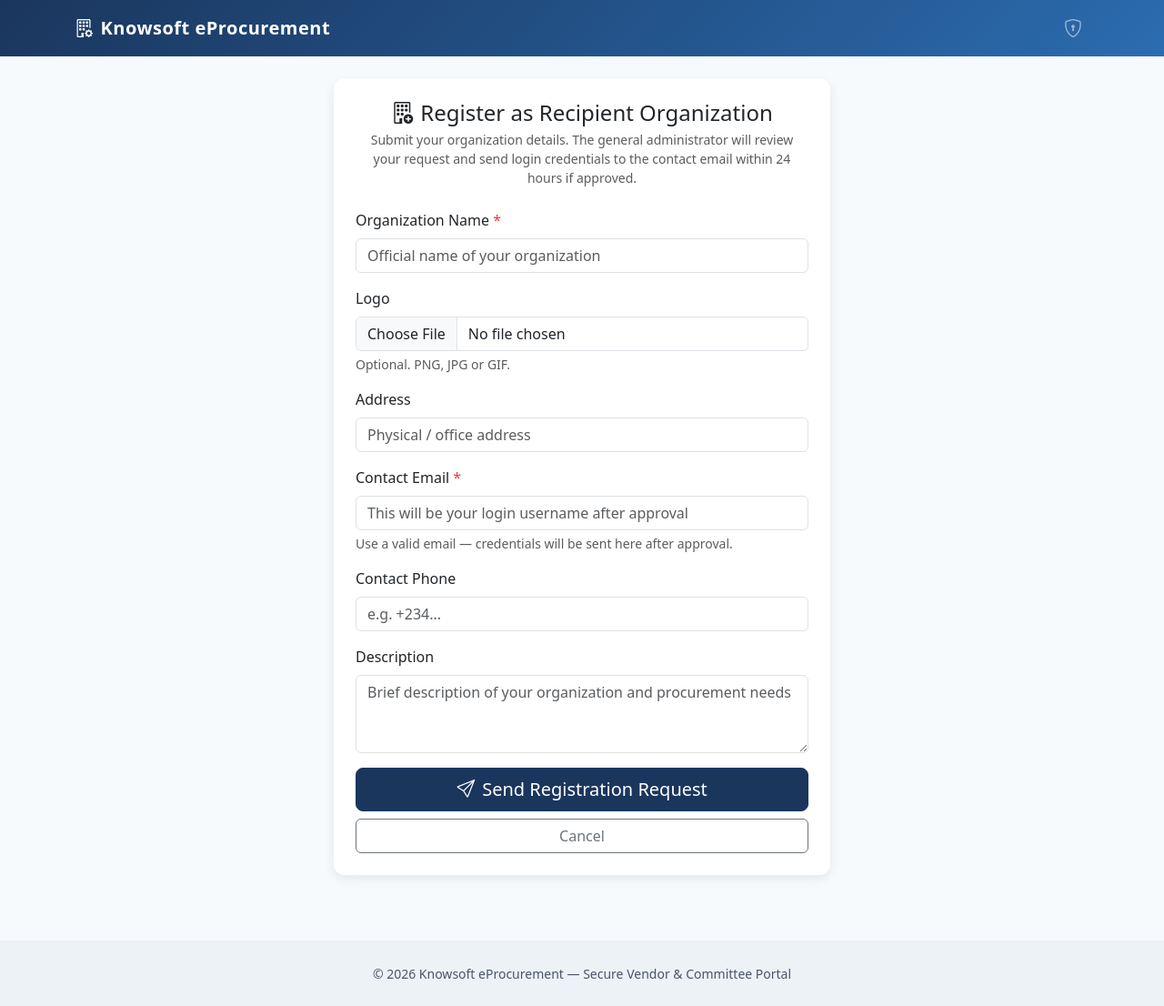
After one commit to KnowsoftCloudAir/KnowsoftCloudAir-FMSS, a Flask app: page /register_org in a window 1280 px wide. The commit adds this page. Shown: the whole page at 91% size. Run offline with Flask 3, Linux system fonts and the light colour scheme.

Commit message:
Add files via upload

```diff
--- a/app.py
+++ b/app.py
@@ -127,6 +127,21 @@ def init_db():
             winning_vendor_id INTEGER, lpo_sent INTEGER DEFAULT 0, lpo_sent_at TEXT,
             delivery_status TEXT DEFAULT 'pending', certificate_issued INTEGER DEFAULT 0,
             closed INTEGER DEFAULT 0, notes TEXT)""",
+        """CREATE TABLE IF NOT EXISTS org_registration_requests (
+            id INTEGER PRIMARY KEY AUTOINCREMENT,
+            name TEXT NOT NULL,
+            logo_filename TEXT,
+            address TEXT,
+            contact_email TEXT NOT NULL,
+            contact_phone TEXT,
+            description TEXT,
+            status TEXT DEFAULT 'pending',
+            admin_notes TEXT,
+            reviewed_by INTEGER,
+            reviewed_at TEXT,
+            created_org_id INTEGER,
+            created_admin_id INTEGER,
+            created_at TEXT)""",
     ]
     for sql in ddl:
         try:
@@ -234,6 +249,27 @@ def ensure_extra_columns():
         )
     except Exception:
         pass
+    # Org self-registration requests (public form → general admin review)
+    try:
+        _exec_sql(
+            """CREATE TABLE IF NOT EXISTS org_registration_requests (
+                id INTEGER PRIMARY KEY AUTOINCREMENT,
+                name TEXT NOT NULL,
+                logo_filename TEXT,
+                address TEXT,
+                contact_email TEXT NOT NULL,
+                contact_phone TEXT,
+                description TEXT,
+                status TEXT DEFAULT 'pending',
+                admin_notes TEXT,
+                reviewed_by INTEGER,
+                reviewed_at TEXT,
+                created_org_id INTEGER,
+                created_admin_id INTEGER,
+                created_at TEXT)"""
+        )
+    except Exception:
+        pass
 
 
 ensure_extra_columns()
@@ -510,6 +546,75 @@ def org_portal():
         flash("Organization not found.", "danger")
         return redirect(url_for("index"))
     return render_template("org_portal.html", org=org)
+
+
+@app.route("/register_org", methods=["GET", "POST"])
+def register_org():
+    """Public form for a new recipient organization to request registration."""
+    if request.method == "POST":
+        name = request.form.get("name", "").strip()
+        contact_email = request.form.get("contact_email", "").strip().lower()
+        if not name or not contact_email:
+            flash("Organization name and contact email are required.", "danger")
+            return redirect(url_for("register_org"), code=303)
+
+        logo_fn = None
+        logo = request.files.get("logo")
+        if logo and logo.filename and allowed_file(logo.filename):
+            fname = secure_filename(logo.filename)
+            logo_fn = f"req_logo_{datetime.now().strftime('%Y%m%d%H%M%S')}_{fname}"
+            logo.save(os.path.join("static", logo_fn))
+
+        conn = get_db()
+        # Soft check: warn if email already used by an org or admin, but still accept request
+        existing_org = conn.execute(
+            "SELECT id FROM organizations WHERE lower(contact_email)=?", (contact_email,)
+        ).fetchone()
+        existing_admin = conn.execute(
+            "SELECT id FROM admin_users WHERE lower(username)=?", (contact_email,)
+        ).fetchone()
+        if existing_org or existing_admin:
+            flash(
+                "Note: this email is already associated with an existing account. "
+                "The general administrator will review your request.",
+                "warning",
+            )
+
+        conn.execute(
+            """INSERT INTO org_registration_requests
+               (name, logo_filename, address, contact_email, contact_phone, description, status, created_at)
+               VALUES (?,?,?,?,?,?, 'pending', ?)""",
+            (
+                name,
+                logo_fn,
+                request.form.get("address", "").strip(),
+                contact_email,
+                request.form.get("contact_phone", "").strip(),
+                request.form.get("description", "").strip(),
+                datetime.now().isoformat(),
+            ),
+        )
+        conn.commit()
+        conn.close()
+
+        # Simulated confirmation email to the requester
+        send_email_simulation(
+            contact_email,
+            "Knowsoft eProcurement – Registration Request Received",
+            f"Dear {name},\n\n"
+            "We have received your request to join as a recipient organization on Knowsoft eProcurement.\n"
+            "Please check your email within 24 hours for a confirmation email and other details.\n\n"
+            "Thank you,\nKnowsoft eProcurement Team",
+        )
+
+        flash(
+            "Your registration request has been submitted. "
+            "Please check your email within 24 hours for a confirmation email and other details.",
+            "success",
+        )
+        return redirect(url_for("index"), code=303)
+
+    return render_template("org_register.html")
 
 
 # ---------------------------------------------------------
@@ -1107,6 +1212,14 @@ def admin_dashboard():
             for oid in allowed_orgs:
                 rankings.extend(get_final_rankings(organization_id=oid))
             rankings.sort(key=lambda x: x["final_score"], reverse=True)
+    pending_org_requests = 0
+    if is_super_admin():
+        try:
+            pending_org_requests = conn.execute(
+                "SELECT COUNT(*) FROM org_registration_requests WHERE status='pending'"
+            ).fetchone()[0]
+        except Exception:
+            pending_org_requests = 0
     conn.close()
     return render_template(
         "admin_dashboard.html",
@@ -1119,6 +1232,7 @@ def admin_dashboard():
         is_super=is_super_admin(),
         admin_role=session.get("admin_role", "super"),
         admin_username=session.get("admin_username", "admin"),
+        pending_org_requests=pending_org_requests,
     )
 
 def get_quarterly_completed(organization_id=None, year=None, quarter=None):
@@ -1263,6 +1377,164 @@ def admin_organizations():
     )
 
 
+@app.route("/admin/org_requests", methods=["GET", "POST"])
+@login_required("super_admin")
+def admin_org_requests():
+    """General admin reviews public requests to register as a recipient organization.
+    On approve: create organization + sub-admin account (username = contact email)
+    and assign the org to that sub-admin so they can manage their procurement system.
+    """
+    conn = get_db()
+    if request.method == "POST":
+        action = request.form.get("action")
+        req_id = request.form.get("request_id")
+        req = conn.execute(
+            "SELECT * FROM org_registration_requests WHERE id=?", (req_id,)
+        ).fetchone()
+        if not req or req["status"] != "pending":
+            flash("Request not found or already processed.", "warning")
+            conn.close()
+            return redirect(url_for("admin_org_requests"), code=303)
+
+        admin_notes = request.form.get("admin_notes", "").strip()
+        reviewer_id = session.get("admin_id")
+
+        if action == "reject":
+            conn.execute(
+                """UPDATE org_registration_requests
+                   SET status='rejected', admin_notes=?, reviewed_by=?, reviewed_at=?
+                   WHERE id=?""",
+                (admin_notes, reviewer_id, datetime.now().isoformat(), req_id),
+            )
+            conn.commit()
+            send_email_simulation(
+                req["contact_email"],
+                "Knowsoft eProcurement – Registration Request Update",
+                f"Dear {req['name']},\n\n"
+                "We regret to inform you that your request to join as a recipient organization "
+                "has not been approved at this time.\n"
+                f"{('Notes: ' + admin_notes) if admin_notes else ''}\n\n"
+                "You may contact the administrator for further clarification.\n\n"
+                "Knowsoft eProcurement Team",
+            )
+            flash("Request rejected. Notification email simulated.", "info")
+
+        elif action == "approve":
+            password = request.form.get("password", "").strip()
+            if not password or len(password) < 6:
+                flash("Please set a password of at least 6 characters for the new client account.", "danger")
+                conn.close()
+                return redirect(url_for("admin_org_requests"), code=303)
+
+            email = (req["contact_email"] or "").strip().lower()
+            # Ensure username (email) is free
+            existing = conn.execute(
+                "SELECT id FROM admin_users WHERE lower(username)=?", (email,)
+            ).fetchone()
+            if existing:
+                flash(
+                    f"Cannot approve: an admin account with username '{email}' already exists. "
+                    "Reject or ask the requester to use a different email.",
+                    "danger",
+                )
+                conn.close()
+                return redirect(url_for("admin_org_requests"), code=303)
+
+            # 1. Create organization
+            cur = conn.execute(
+                """INSERT INTO organizations
+                   (name, logo_filename, address, contact_email, contact_phone, description, is_active, created_at)
+                   VALUES (?,?,?,?,?,?,1,?)""",
+                (
+                    req["name"],
+                    req["logo_filename"],
+                    req["address"],
+                    email,
+                    req["contact_phone"],
+                    req["description"],
+                    datetime.now().isoformat(),
+                ),
+            )
+            org_id = cur.lastrowid
+
+            # 2. Create sub-admin account (login = contact email)
+            cur = conn.execute(
+                """INSERT INTO admin_users
+                   (username, password_hash, role, full_name, is_active, must_change_password, created_at)
+                   VALUES (?, ?, 'sub', ?, 1, 1, ?)""",
+                (
+                    email,
+                    generate_password_hash(password),
+                    req["name"],
+                    datetime.now().isoformat(),
+                ),
+            )
+            new_admin_id = cur.lastrowid
+
+            # 3. Assign org to this sub-admin
+            conn.execute(
+                """INSERT INTO admin_org_assignments
+                   (admin_id, organization_id, is_active, assigned_by, assigned_at)
+                   VALUES (?, ?, 1, ?, ?)""",
+                (new_admin_id, org_id, reviewer_id, datetime.now().isoformat()),
+            )
+
+            # 4. Mark request approved
+            conn.execute(
+                """UPDATE org_registration_requests
+                   SET status='approved', admin_notes=?, reviewed_by=?, reviewed_at=?,
+                       created_org_id=?, created_admin_id=?
+                   WHERE id=?""",
+                (
+                    admin_notes,
+                    reviewer_id,
+                    datetime.now().isoformat(),
+                    org_id,
+                    new_admin_id,
+                    req_id,
+                ),
+            )
+            conn.commit()
+
+            # 5. Simulate sending credentials
+            send_email_simulation(
+                email,
+                "Knowsoft eProcurement – Your Organization Account is Ready",
+                f"Dear {req['name']},\n\n"
+                "Your request to join as a recipient organization has been approved.\n\n"
+                "Login details for the organization admin portal:\n"
+                f"  Username (email): {email}\n"
+                f"  Temporary password: {password}\n\n"
+                "Please log in at the Admin section of the portal and change your password on first login.\n"
+                "You will be able to manage your organization's procurement system (services, vendors, "
+                "committee, quotations) as a client administrator.\n\n"
+                f"{('Notes from administrator: ' + admin_notes) if admin_notes else ''}\n"
+                "Welcome aboard!\n\n"
+                "Knowsoft eProcurement Team",
+            )
+            flash(
+                f"Approved. Organization '{req['name']}' created and sub-admin account "
+                f"({email}) provisioned. Credentials email simulated.",
+                "success",
+            )
+
+        conn.close()
+        return redirect(url_for("admin_org_requests"), code=303)
+
+    pending = conn.execute(
+        "SELECT * FROM org_registration_requests WHERE status='pending' ORDER BY created_at DESC"
+    ).fetchall()
+    processed = conn.execute(
+        "SELECT * FROM org_registration_requests WHERE status!='pending' ORDER BY reviewed_at DESC LIMIT 50"
+    ).fetchall()
+    conn.close()
+    return render_template(
+        "admin_org_requests.html",
+        pending=pending,
+        processed=processed,
+    )
+
+
 @app.route("/admin/org/<int:org_id>")
 @login_required("admin")
 def admin_org_detail(org_id):
--- a/templates/admin_dashboard.html
+++ b/templates/admin_dashboard.html
@@ -14,6 +14,12 @@
             <i class="bi bi-building"></i> Organizations
         </a>
         {% if is_super %}
+        <a href="{{ url_for('admin_org_requests') }}" class="btn btn-outline-success me-2">
+            <i class="bi bi-inbox"></i> Org Requests
+            {% if pending_org_requests %}
+            <span class="badge bg-danger">{{ pending_org_requests }}</span>
+            {% endif %}
+        </a>
         <a href="{{ url_for('admin_sub_admins') }}" class="btn btn-outline-warning me-2">
             <i class="bi bi-people"></i> Sub-Admins
         </a>
--- /dev/null
+++ b/templates/org_register.html
@@ -0,0 +1,52 @@
+{% extends "base.html" %}
+{% block title %}Register as Recipient Organization – Knowsoft eProcurement{% endblock %}
+{% block content %}
+<div class="row justify-content-center">
+    <div class="col-md-8 col-lg-6">
+        <div class="card p-4">
+            <h4 class="mb-1 text-center"><i class="bi bi-building-add me-2"></i>Register as Recipient Organization</h4>
+            <p class="text-muted text-center small mb-4">
+                Submit your organization details. The general administrator will review your request
+                and send login credentials to the contact email within 24 hours if approved.
+            </p>
+            <form method="POST" enctype="multipart/form-data">
+                <div class="mb-3">
+                    <label class="form-label required">Organization Name</label>
+                    <input type="text" name="name" class="form-control" required
+                           placeholder="Official name of your organization">
+                </div>
+                <div class="mb-3">
+                    <label class="form-label">Logo</label>
+                    <input type="file" name="logo" class="form-control" accept="image/*">
+                    <div class="form-text">Optional. PNG, JPG or GIF.</div>
+                </div>
+                <div class="mb-3">
+                    <label class="form-label">Address</label>
+                    <input type="text" name="address" class="form-control" placeholder="Physical / office address">
+                </div>
+                <div class="mb-3">
+                    <label class="form-label required">Contact Email</label>
+                    <input type="email" name="contact_email" class="form-control" required
+                           placeholder="This will be your login username after approval">
+                    <div class="form-text">Use a valid email — credentials will be sent here after approval.</div>
+                </div>
+                <div class="mb-3">
+                    <label class="form-label">Contact Phone</label>
+                    <input type="text" name="contact_phone" class="form-control" placeholder="e.g. +234...">
+                </div>
+                <div class="mb-3">
+                    <label class="form-label">Description</label>
+                    <textarea name="description" class="form-control" rows="3"
+                              placeholder="Brief description of your organization and procurement needs"></textarea>
+                </div>
+                <div class="d-grid gap-2">
+                    <button type="submit" class="btn btn-primary btn-lg">
+                        <i class="bi bi-send me-2"></i>Send Registration Request
+                    </button>
+                    <a href="{{ url_for('index') }}" class="btn btn-outline-secondary">Cancel</a>
+                </div>
+            </form>
+        </div>
+    </div>
+</div>
+{% endblock %}
```
Also changed, not shown: templates/admin_org_requests.html (added, +122 -0 lines), templates/index.html (+9 -1 lines).
